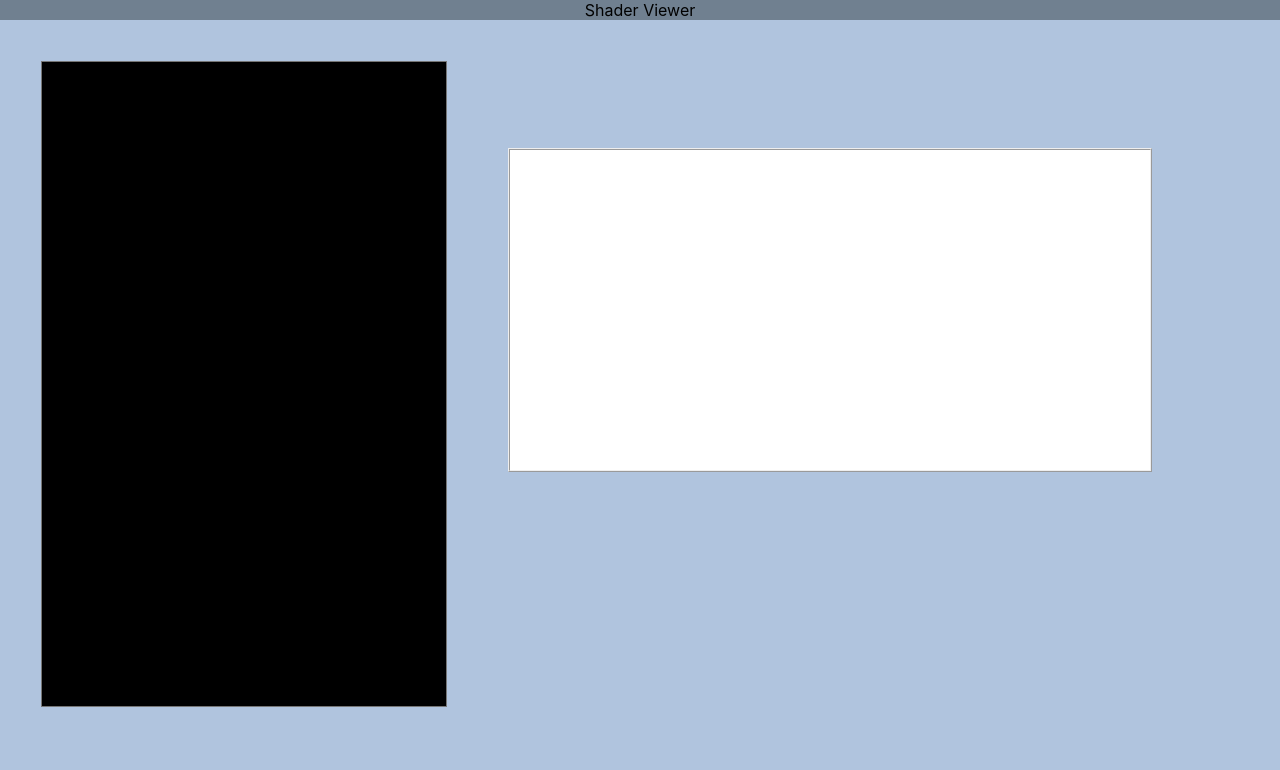
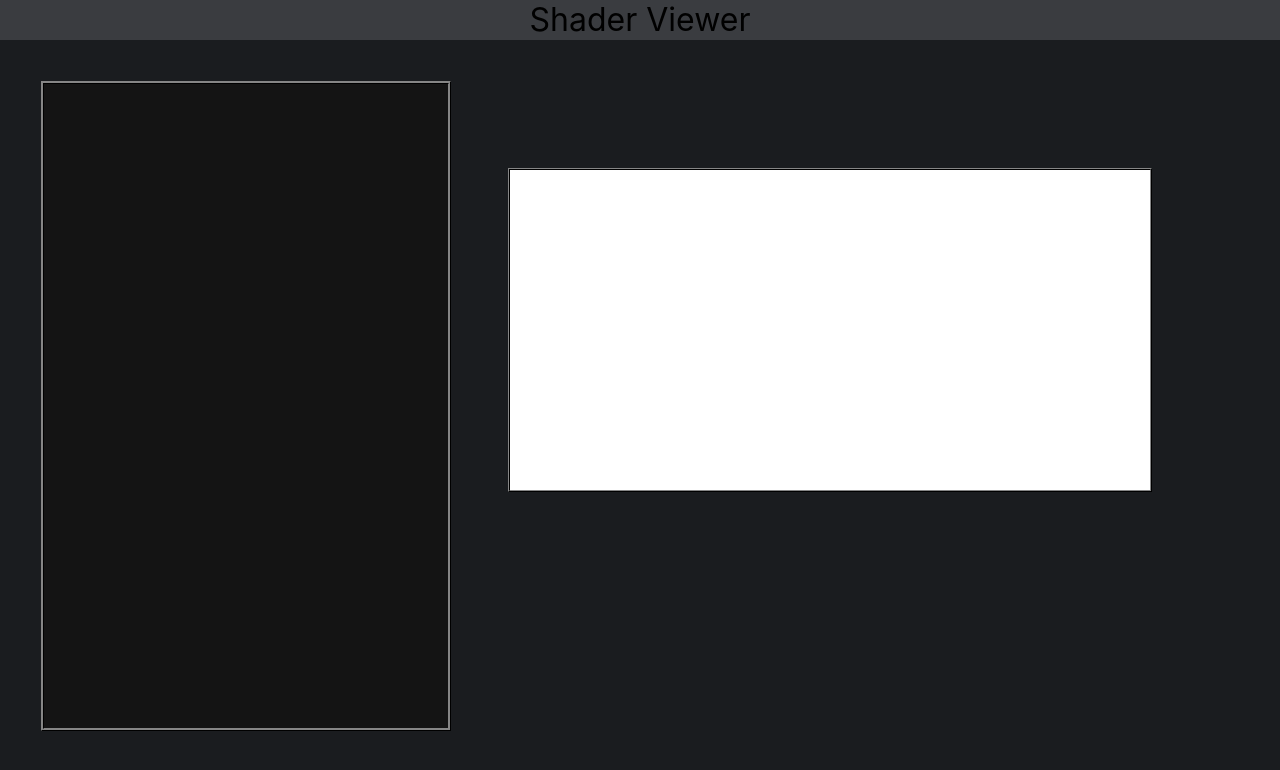
Before and after one commit to JoshBmillikan/csc_490_project, a React (Create React App) app: page / in a window 1280 px wide. Shown: the top 770 px of the page. Built offline with nearby package versions, Linux system fonts and the light colour scheme.

Commit message:
changed some css

```diff
--- a/src/App.tsx
+++ b/src/App.tsx
@@ -5,7 +5,7 @@ import {CodeEditor} from "./CodeEditor";
 
 function App() {
     const mainStyle = css`
-      background-color: lightsteelblue;
+      background-color: rgb(26,28,31);
       height: 100vh;
       width: 100vw;
     `
@@ -13,9 +13,11 @@ function App() {
         <div css={mainStyle}>
             <header
                 css={css`
-                  background-color: slategray;
+                  background-color: rgb(58,60,64);
                   text-align: center;
                   user-select: none;
+                  height: 5%;
+                  font-size: 24pt;
                 `}
             >Shader Viewer
             </header>
@@ -31,6 +33,7 @@ function App() {
               background-color: white;
               border-width: 2px;
               border-style: ridge;
+              border-color: rgb(50,50,50);
               height: 40vh;
             `}/>
         </span>
--- a/src/CodeEditor.tsx
+++ b/src/CodeEditor.tsx
@@ -8,7 +8,8 @@ export function CodeEditor() {
     return (
         <div css={css`
           padding-left: 10%;
-          padding-top: 10%
+          padding-top: 10%;
+          user-select: none;
         `}>
         <textarea
             value={getText}
@@ -16,9 +17,10 @@ export function CodeEditor() {
             css={css`
               height: 80vh;
               width: 50vh;
-              background-color: black;
+              background-color: rgb(20,20,20);
               color: white;
               resize: none;
+              border: ridge rgb(50,50,50);
             `}
         />
         </div>
```
